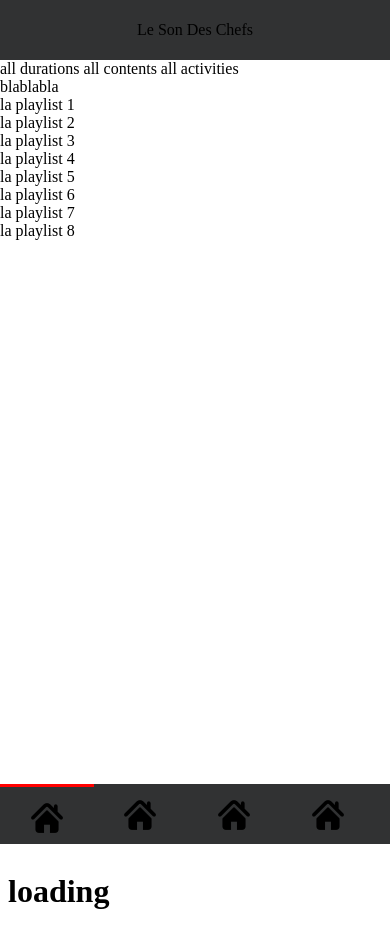
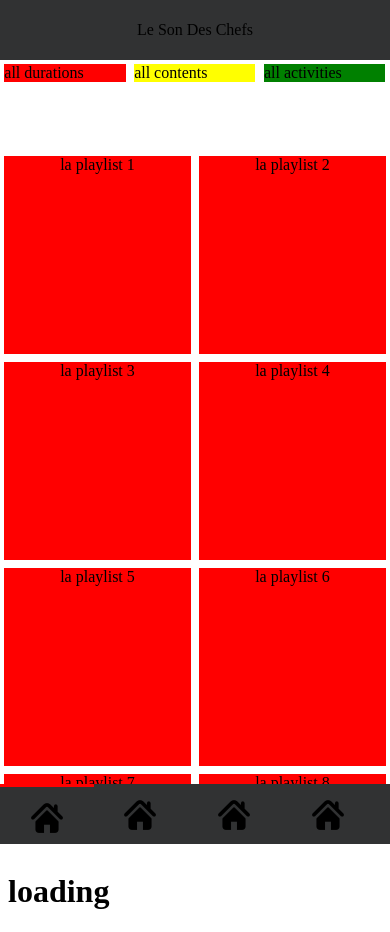
Before and after one commit to toscan/lesondeschefsapp, a plain HTML site: page index.html in a window 390 px wide. Drawn offline with Linux system fonts and the light colour scheme; some packages are replaced by stand-ins of ours.

Commit message:
index.html

```diff
--- a/index.html
+++ b/index.html
@@ -7,6 +7,8 @@
     <!-- lsdc references -->
     <link href="css/template.css" rel="stylesheet" />
     <link href="css/cube.css" rel="stylesheet" />
+    <link href="css/playing.css" rel="stylesheet" />
+    <link href="css/jukebox.css" rel="stylesheet" />
 </head>
 <body>
    <header class="header">
@@ -35,6 +37,7 @@
     <script src="scripts/platformOverrides.js"></script>
     <script src="js/swipe.js"></script>
 
+    <script src="js/jukebox.js"></script>
     <script src="js/init_cube.js"></script>
     <script src="js/cube.js"></script>
     <script src="js/app.js"></script>
```
